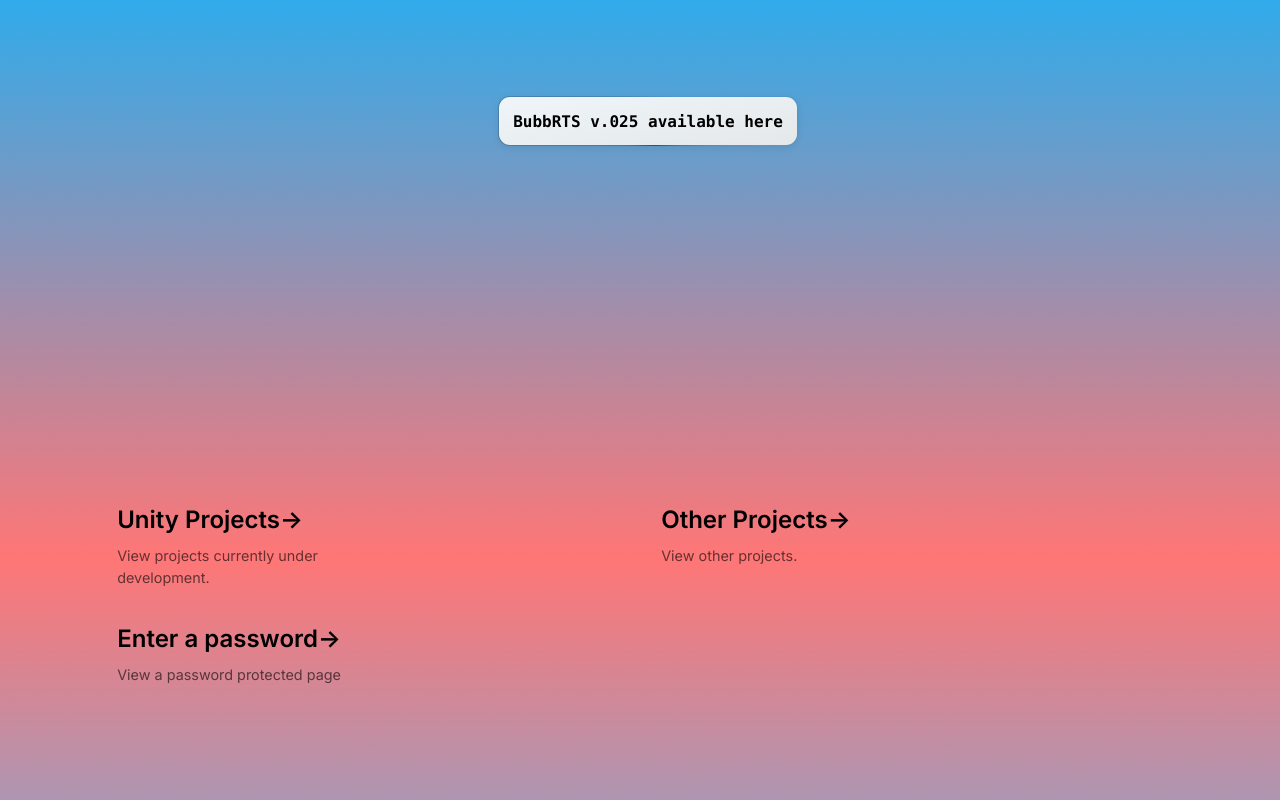
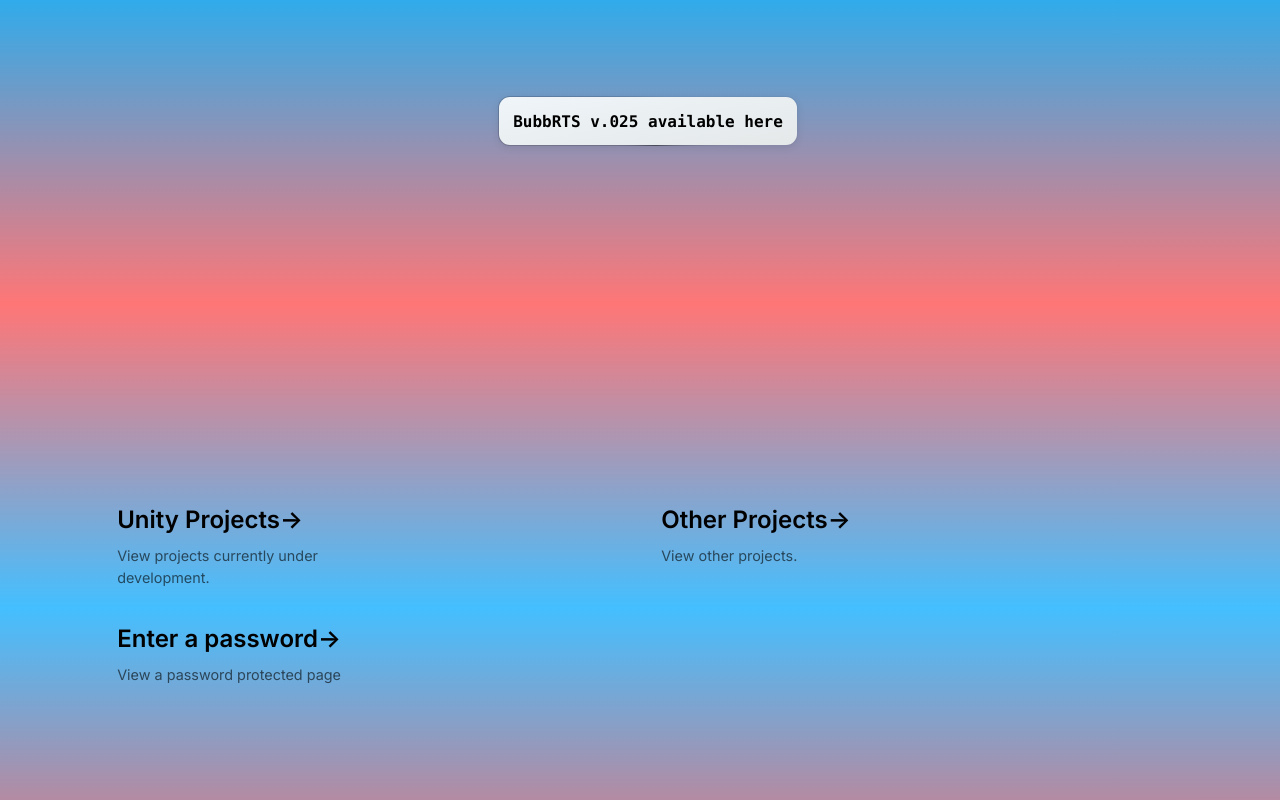
Before and after one commit to tribubb/tribubb.github.io, a Next.js app: page / in a window 1280 px wide. Built offline with nearby package versions, Linux system fonts and the light colour scheme.

Commit message:
background tinker 1

```diff
--- a/src/styles/globals.css
+++ b/src/styles/globals.css
@@ -72,7 +72,7 @@ body {
 
     50% {
         background-position: 200% 0;
-        background-size: 200% 200%;
+        background-size: 100% 100%;
         background-image: linear-gradient( to bottom, rgb(var(--background-start-rgb1)), rgb(var(--background-end-rgb1)), rgb(var(--background-start-rgb2)), rgb(var(--background-end-rgb2)) );
     }
 }
```
